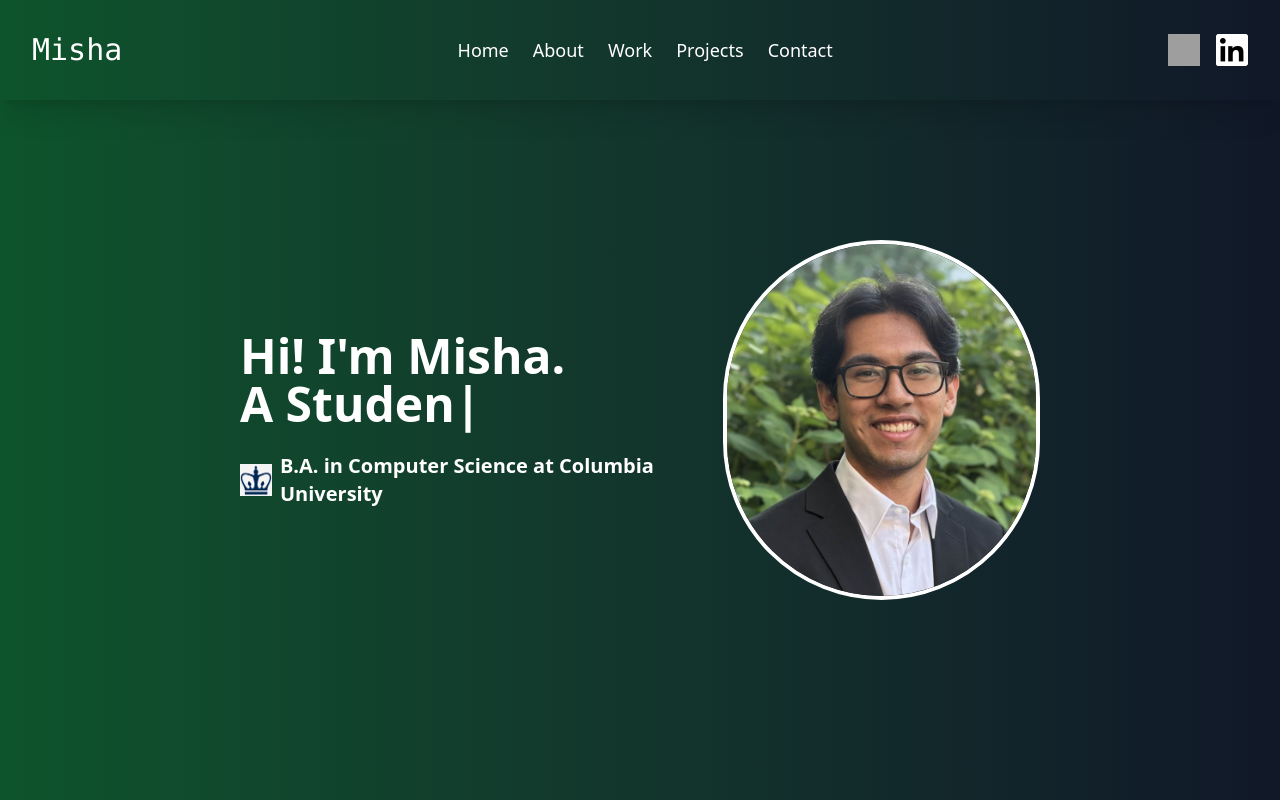
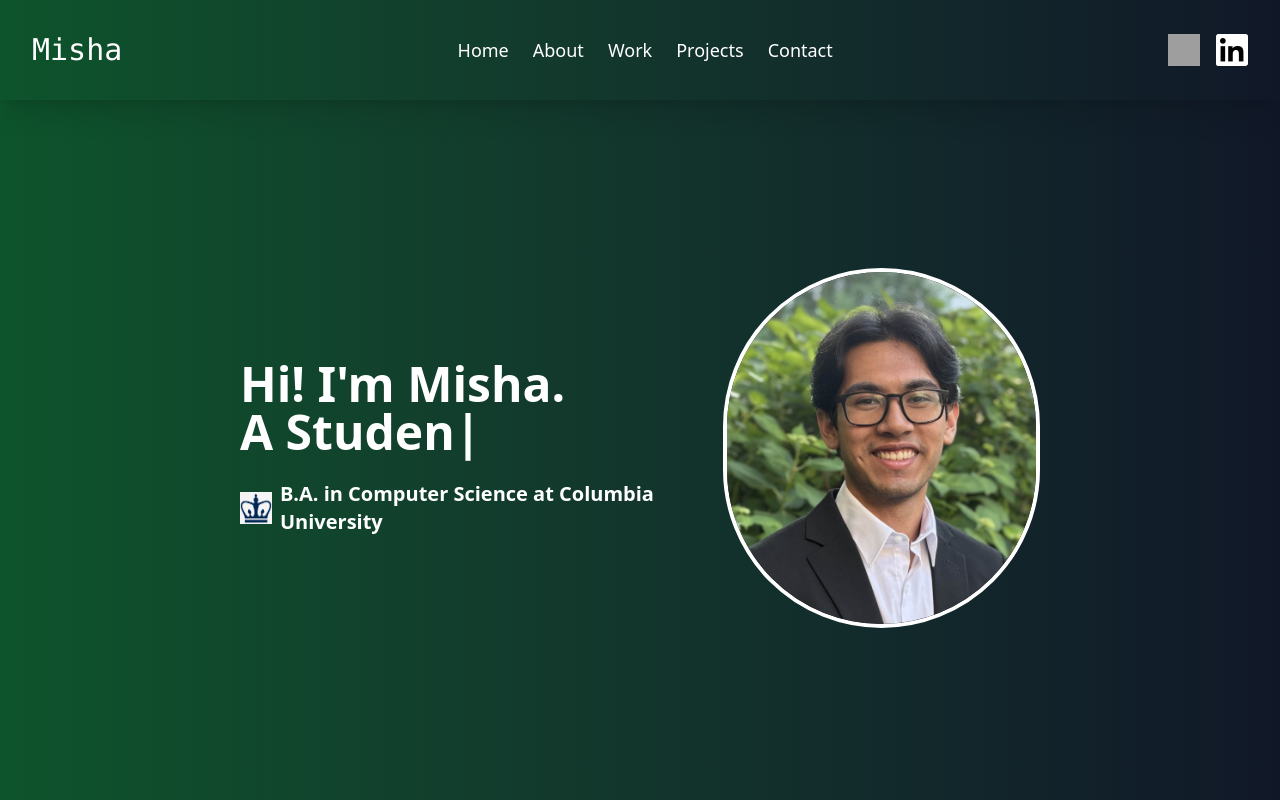
Before and after one commit to mishasgupta/mishasgupta.github.io, a React (Vite) app: page / in a window 1280 px wide. Shown: the top 800 px of the page. Built offline with nearby package versions, Linux system fonts and the light colour scheme; grey boxes are pictures that could not be loaded; a web font is replaced by a local one.

Commit message:
fixed padding

```diff
--- a/src/sections/Home.jsx
+++ b/src/sections/Home.jsx
@@ -5,7 +5,7 @@ import columbia from '../assets/images/columbia.jpg'
 
 const Home = forwardRef((props, ref) => {
   return (
-    <div ref={ref} className="py-25 md:py-35 px-20 md:px-25 lg:px-60">
+    <div ref={ref} className="py-25 md:py-42 px-20 md:px-25 lg:px-60">
       <div className="flex flex-col md:flex-row md:justify-around items-center gap-6">
         <div className="text-white text-3xl md:text-4xl lg:text-5xl font-semibold">
           <h1>Hi! I'm Misha. </h1>
```
